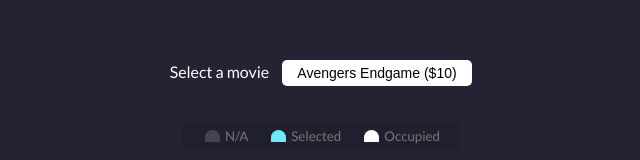
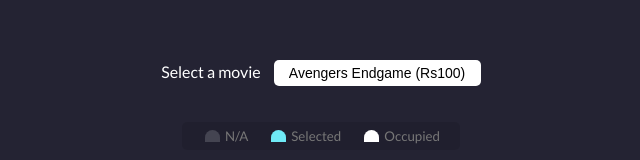
Before and after one commit to Habeeb932/Movie-Seat-BOOKING, a plain HTML site: page index.html in a window 1280 px wide. Shown: the part 164-324 px from the top of the page, without its empty margins (319-959 px from the left). Drawn offline with Linux system fonts and the light colour scheme.

Commit message:
Update index.html

```diff
--- a/index.html
+++ b/index.html
@@ -10,10 +10,10 @@
     <div class="movie-container">
       <label>Select a movie</label>
       <select id="movie">
-        <option value="10">Avengers Endgame ($10)</option>
-        <option value="12">Joker ($12)</option>
-        <option value="8">Toy Story 4 ($8)</option>
-        <option value="9">The Lion King ($9)</option>
+        <option value="10">Avengers Endgame (Rs100)</option>
+        <option value="12">RRR (Rs120)</option>
+        <option value="8">Pushpa (Rs150)</option>
+        <option value="9">The Lion King (Rs90)</option>
       </select>
     </div>
 
```
